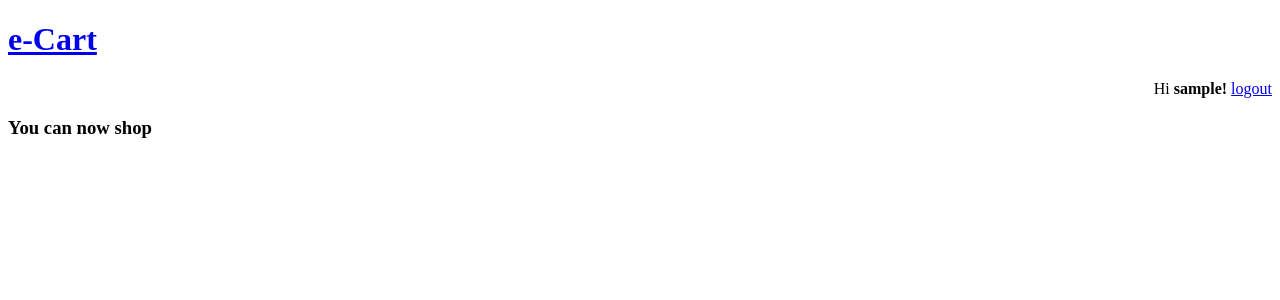
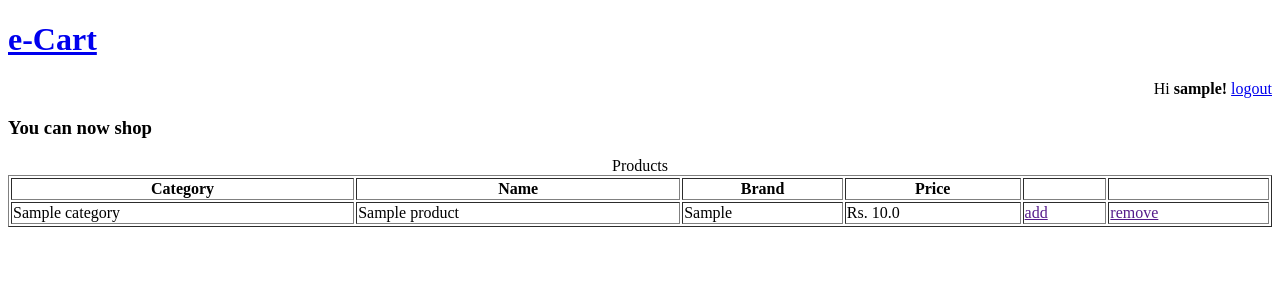
Before and after one commit to C-Anirudh/e-Cart, a Django app: page /shop/ in a window 1280 px wide. Shown: the top 300 px of the page. Run offline with Django 3.2, Linux system fonts and the light colour scheme; a user stored in the database is signed in; tables that the repository leaves empty hold one stand-in row (values such as "Sample post").

Commit message:
basic shop view is added

```diff
--- a/shop/views.py
+++ b/shop/views.py
@@ -1,10 +1,13 @@
 from django.views.generic import TemplateView, ListView, CreateView
 from django.contrib.auth.mixins import LoginRequiredMixin
+from inventory.models import Product
 
 
-class ShopView(LoginRequiredMixin, TemplateView):
+class ShopView(LoginRequiredMixin, ListView):
     login_url = 'login'
+    model = Product
     template_name = 'shop.html'
+    context_object_name = 'products'
 
 
 class HomePageView(TemplateView):
--- a/templates/shop.html
+++ b/templates/shop.html
@@ -5,10 +5,25 @@
 {% block content %}
 <h3>You can now shop</h3>
 
-<ul>
-    {% for product in object_list %}
-    <li>{{ product.productName }}</li>
-
+<table style="width:100%" border="1">
+    <caption>Products</caption>
+    <tr>
+        <th>Category</th>
+        <th>Name</th>
+        <th>Brand</th>
+        <th>Price</th>
+        <th></th>
+        <th></th>
+    </tr>
+    {% for p in products %}
+    <tr>
+        <td>{{ p.productCategory }}</td>
+        <td>{{ p.productName }}</td>
+        <td>{{ p.productBrand }}</td>
+        <td>Rs. {{ p.productPrice }}</td>
+        <td><a href="">add</a></td>
+        <td><a href="">remove</a></td>
+    </tr>
     {% endfor %}
-</ul>
+</table>
 {% endblock content %}
```
